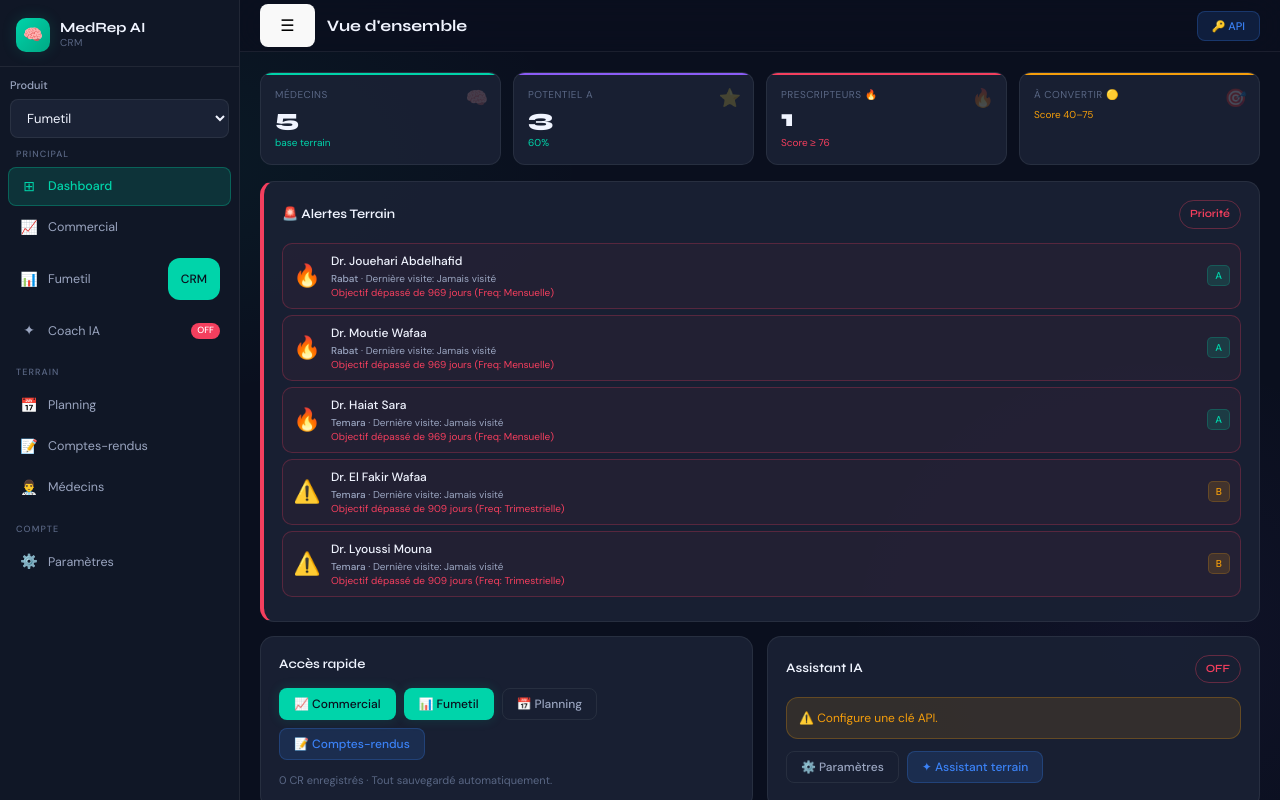
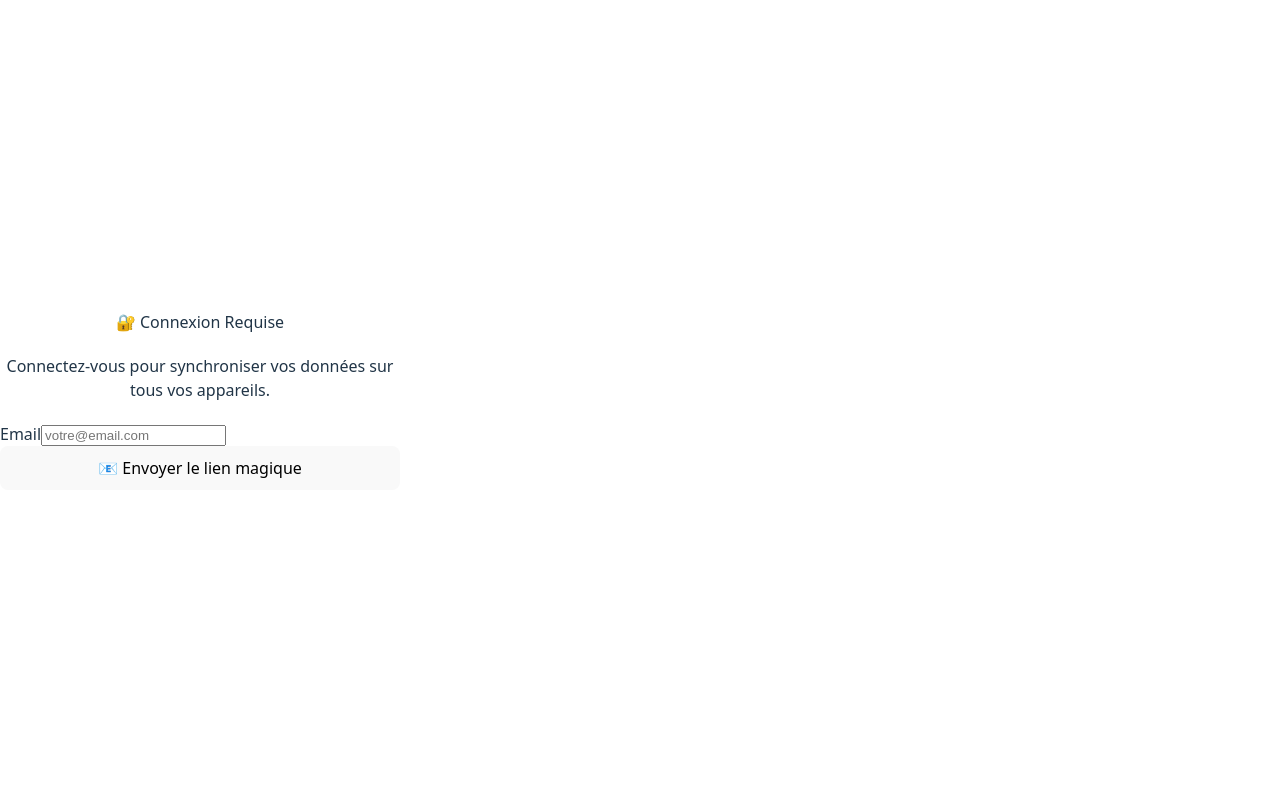
Before and after one commit to hosafir/medrep-app, a React (Vite) app: page / in a window 1280 px wide. Built offline with nearby package versions, Linux system fonts and the light colour scheme.

Commit message:
Integrate Supabase for cloud data management and auth
Added Supabase client configuration and cloud data synchronization functions for loading and saving user data. Implemented authentication component and session management with cloud data syncing on session change.

```diff
--- a/src/App.jsx
+++ b/src/App.jsx
@@ -1,4 +1,36 @@
 import { useEffect, useMemo, useRef, useState, useContext, createContext } from "react";
+// --- CONFIGURATION SUPABASE (CLOUD) ---
+import { createClient } from '@supabase/supabase-js';
+
+// REMPLACEZ PAR VOS CLÉS
+const SUPABASE_URL = 'https://ovrovuorcrzovhpvmmip.supabase.co';
+const SUPABASE_ANON_KEY = 'sb_publishable_P9oEZ1VGumaSo9GBMbRh3A_Jx6jWJ8O';
+
+export const supabase = createClient(SUPABASE_URL, SUPABASE_ANON_KEY);
+
+// Fonction utilitaire pour charger depuis le Cloud (Nom différent pour éviter le conflit)
+async function loadCloudData(userId, key) {
+  try {
+    const { data, error } = await supabase
+      .from('app_data')
+      .select('value')
+      .eq('user_id', userId)
+      .eq('key', key)
+      .single();
+    if (error) return null;
+    return data?.value;
+  } catch (e) { return null; }
+}
+
+// Fonction utilitaire pour sauvegarder vers le Cloud
+async function saveCloudData(userId, key, value) {
+  try {
+    await supabase
+      .from('app_data')
+      .upsert({ user_id: userId, key, value, updated_at: new Date().toISOString() }, { onConflict: 'user_id,key' });
+  } catch (e) { console.error("Cloud save error", e); }
+}
+// --- FIN CONFIGURATION ---
 const CHAT_HISTORY_KEY = "medrep_assistant_history_v1";
 
 /* ─────────────────────────────────────────────────────────────
@@ -2162,40 +2194,130 @@ function ToastProvider({ children }) {
   );
 }
 const useToast = () => useContext(ToastContext);
-
+/* --- Auth Component --- */
+function Auth() {
+  const [loading, setLoading] = useState(false);
+  const [email, setEmail] = useState('');
+
+  const handleLogin = async (e) => {
+    e.preventDefault();
+    try {
+      setLoading(true);
+      const { error } = await supabase.auth.signInWithOtp({ email });
+      if (error) throw error;
+      alert('✉️ Lien magique envoyé ! Vérifiez votre boîte mail.');
+    } catch (error) {
+      alert(error.error_description || error.message);
+    } finally {
+      setLoading(false);
+    }
+  };
+
+  return (
+    <div className="content" style={{display:'flex', justifyContent:'center', alignItems:'center', minHeight:'80vh'}}>
+      <div className="card" style={{maxWidth: 400, width: '100%'}}>
+        <div className="vp-name" style={{textAlign:'center', marginBottom:20}}>🔐 Connexion Requise</div>
+        <div className="mini" style={{textAlign:'center', marginBottom:20}}>
+          Connectez-vous pour synchroniser vos données sur tous vos appareils.
+        </div>
+        <form onSubmit={handleLogin}>
+          <div className="fg">
+            <label className="fl">Email</label>
+            <input
+              className="fi"
+              type="email"
+              placeholder="votre@email.com"
+              value={email}
+              onChange={(e) => setEmail(e.target.value)}
+            />
+          </div>
+          <button className="btn btn-p" style={{width:'100%'}} disabled={loading}>
+            {loading ? <span className="sp"/> : '📧 Envoyer le lien magique'}
+          </button>
+        </form>
+      </div>
+    </div>
+  );
+}
 /* ─────────────────────────────────────────────────────────────
   APP
 ───────────────────────────────────────────────────────────── */
 export default function App(){
-  // --- States de base ---
+  // --- Session Management ---
+  const [session, setSession] = useState(null);
+  const [loadingSession, setLoadingSession] = useState(true);
+
+  useEffect(() => {
+    supabase.auth.getSession().then(({ data: { session } }) => {
+      setSession(session);
+      setLoadingSession(false);
+    });
+    const { data: { subscription } } = supabase.auth.onAuthStateChange((_event, session) => {
+      setSession(session);
+    });
+    return () => subscription.unsubscribe();
+  }, []);
+
+  // --- States ---
   const enrich=d=>({...d,adoptionScore:d?.adoptionScore??null,mainObjection:d?.mainObjection??"",nextVisitGoal:d?.nextVisitGoal??"",priorityLevel:d?.priorityLevel??""});
 
-  const[doctors,setDoctors]=useState(()=>{
-    const saved=loadJSON("medrep_doctors_v1",null);
-    if(Array.isArray(saved)&&saved.length) return stableSortDocs(saved.map(enrich));
-    return stableSortDocs(DOCS_FALLBACK.map(enrich));
-  });
-
+  // On garde les initialiseurs synchrones pour le rendu initial rapide
+  const[doctors,setDoctors]=useState(()=>{const saved=loadJSON("medrep_doctors_v1",null);if(Array.isArray(saved)&&saved.length)return stableSortDocs(saved.map(enrich));return stableSortDocs(DOCS_FALLBACK.map(enrich));});
   const[apiKey,setApiKey]=useState(()=>localStorage.getItem("medrep_apiKey")||"");
   const[provider,setProvider]=useState(()=>detectProvider(localStorage.getItem("medrep_apiKey")||""));
   const[model,setModel]=useState(()=>localStorage.getItem("medrep_model")||"");
 
-  // --- GESTION MULTI-PRODUITS ---
   const [products, setProducts] = useState(() => loadJSON("medrep_products", ["Fumetil"]));
   const [activeProduct, setActiveProduct] = useState(() => loadJSON("medrep_active_product", "Fumetil"));
-
-  // --- NOUVEAU : Etat Menu Mobile ---
   const [mobileMenuOpen, setMobileMenuOpen] = useState(false);
 
-  // --- Sauvegardes automatiques ---
+  // --- SYNC: Load from Cloud on Session Change ---
+  useEffect(() => {
+    if (!session?.user) return;
+
+    async function syncFromCloud() {
+      const userId = session.user.id;
+
+      // Load doctors
+      const cloudDoctors = await loadCloudData(userId, 'medrep_doctors_v1');
+      if (cloudDoctors && Array.isArray(cloudDoctors)) setDoctors(stableSortDocs(cloudDoctors.map(enrich)));
+
+      // Load products
+      const cloudProducts = await loadCloudData(userId, 'medrep_products');
+      if (cloudProducts) setProducts(cloudProducts);
+
+      // Load Active Product
+      const cloudActive = await loadCloudData(userId, 'medrep_active_product');
+      if (cloudActive) setActiveProduct(cloudActive);
+    }
+    syncFromCloud();
+  }, [session]);
+
+  // --- SYNC: Save to LocalStorage (Instant) ---
   useEffect(()=>saveJSON("medrep_doctors_v1",doctors),[doctors]);
   useEffect(()=>{try{localStorage.setItem("medrep_apiKey",apiKey||"");}catch{}},[apiKey]);
   useEffect(()=>{try{localStorage.setItem("medrep_model",model||"");}catch{}},[model]);
-  useEffect(()=>{setProvider(detectProvider(apiKey));},[apiKey]);
   useEffect(() => saveJSON("medrep_products", products), [products]);
   useEffect(() => saveJSON("medrep_active_product", activeProduct), [activeProduct]);
 
-  // --- Logique Produits ---
+  // --- SYNC: Save to Cloud (Debounced) ---
+  useEffect(() => {
+    if (!session?.user) return;
+    const timer = setTimeout(() => {
+      saveCloudData(session.user.id, 'medrep_doctors_v1', doctors);
+    }, 2000);
+    return () => clearTimeout(timer);
+  }, [doctors, session]);
+
+  useEffect(() => {
+    if (!session?.user) return;
+    saveCloudData(session.user.id, 'medrep_products', products);
+    saveCloudData(session.user.id, 'medrep_active_product', activeProduct);
+  }, [products, activeProduct, session]);
+
+  // --- Logic ---
+  useEffect(()=>{setProvider(detectProvider(apiKey));},[apiKey]);
+
   const addProduct = (name) => {
     const cleanName = name.trim();
     if (!cleanName || products.includes(cleanName)) return;
@@ -2208,21 +2330,17 @@ export default function App(){
     if (!confirm(`Supprimer "${name}" ?`)) return;
     setProducts(prev => prev.filter(p => p !== name));
     setDoctors(prev => prev.filter(d => d.product !== name));
-    if (activeProduct === name) {
-      setActiveProduct(products.find(p => p !== name));
-    }
-  };
-
-  // --- Filtrage ---
+    if (activeProduct === name) setActiveProduct(products.find(p => p !== name));
+  };
+
   const filteredDoctors = useMemo(() => {
     return doctors.filter(d => (d.product || "Fumetil") === activeProduct);
   }, [doctors, activeProduct]);
 
-  const hasApi = !!apiKey.trim();
-  const[page,setPage] = useState("dashboard");
-
-  // --- Configuration Navigation ---
-  const NAV = [
+  const hasApi=!!apiKey.trim();
+  const[page,setPage]=useState("dashboard");
+
+  const NAV=[
     {sec:"Principal",items:[
       {id:"dashboard",ic:"⊞",lbl:"Dashboard"},
       {id:"commercial",ic:"📈",lbl:"Commercial"},
@@ -2239,67 +2357,48 @@ export default function App(){
     ]}
   ];
 
-  const TITLES = {
-    dashboard:"Vue d'ensemble",
-    commercial:"Commercial",
-    fumetil:`Dashboard ${activeProduct}`,
-    assistant:`Coach IA`,
-    planning:"Planning",
-    reports:"Comptes-rendus",
-    doctors:"Médecins",
-    settings:"Paramètres"
-  };
-
-  // --- Render Function ---
-  const render = () => {
-    const m = model || provider?.defaultModel;
+  const TITLES={
+    dashboard:"Vue d'ensemble", commercial:"Commercial", fumetil:`Dashboard ${activeProduct}`,
+    assistant:`Coach IA`, planning:"Planning", reports:"Comptes-rendus", doctors:"Médecins", settings:"Paramètres"
+  };
+
+  const render=()=>{
+    const m=model||provider?.defaultModel;
     switch(page){
-      case"dashboard":
-        return <Dashboard doctors={filteredDoctors} setPage={setPage} hasApi={hasApi} provider={provider} activeProduct={activeProduct}/>;
-      case"commercial":
-        return <CommercialDashboard doctors={filteredDoctors} setPage={setPage} apiKey={apiKey} provider={provider} model={m} activeProduct={activeProduct}/>;
-      case"fumetil":
-        return <FumetilDashboard doctors={filteredDoctors} setPage={setPage} activeProduct={activeProduct}/>;
-      case"assistant":
-        return <Assistant apiKey={apiKey} provider={provider} model={m} setPage={setPage} doctors={filteredDoctors}/>;
-      case"planning":
-        return <PlanningPage doctors={filteredDoctors} setDoctors={setDoctors} apiKey={apiKey} provider={provider} model={m}/>;
-      case"reports":
-        return <ReportsPage doctors={filteredDoctors} setDoctors={setDoctors} apiKey={apiKey} provider={provider} model={m} setPage={setPage}/>;
-      case"doctors":
-        return <DoctorsPage doctors={filteredDoctors} setDoctors={setDoctors} activeProduct={activeProduct} products={products}/>;
-      case"settings":
-        return <SettingsPage apiKey={apiKey} setApiKey={setApiKey} model={m} setModel={setModel} provider={provider} setProvider={setProvider} products={products} addProduct={addProduct} deleteProduct={deleteProduct} activeProduct={activeProduct} setActiveProduct={setActiveProduct}/>;
-      default:
-        return null;
+      case"dashboard":return <Dashboard doctors={filteredDoctors} setPage={setPage} hasApi={hasApi} provider={provider} activeProduct={activeProduct}/>;
+      case"commercial":return <CommercialDashboard doctors={filteredDoctors} setPage={setPage} apiKey={apiKey} provider={provider} model={m} activeProduct={activeProduct}/>;
+      case"fumetil":return <FumetilDashboard doctors={filteredDoctors} setPage={setPage} activeProduct={activeProduct}/>;
+      case"assistant":return <Assistant apiKey={apiKey} provider={provider} model={m} setPage={setPage} doctors={filteredDoctors}/>;
+      case"planning":return <PlanningPage doctors={filteredDoctors} setDoctors={setDoctors} apiKey={apiKey} provider={provider} model={m}/>;
+      case"reports":return <ReportsPage doctors={filteredDoctors} setDoctors={setDoctors} apiKey={apiKey} provider={provider} model={m} setPage={setPage}/>;
+      case"doctors":return <DoctorsPage doctors={filteredDoctors} setDoctors={setDoctors} activeProduct={activeProduct} products={products}/>;
+      case"settings":return <SettingsPage apiKey={apiKey} setApiKey={setApiKey} model={m} setModel={setModel} provider={provider} setProvider={setProvider} products={products} addProduct={addProduct} deleteProduct={deleteProduct} activeProduct={activeProduct} setActiveProduct={setActiveProduct}/>;
+      default:return null;
     }
   };
 
-  // Fermer le menu mobile quand on change de page
-  useEffect(() => {
-    setMobileMenuOpen(false);
-  }, [page]);
-
-  // --- JSX ---
+  useEffect(() => { setMobileMenuOpen(false); }, [page]);
+
+  const handleLogout = async () => {
+    await supabase.auth.signOut();
+    setSession(null);
+  };
+
+  if (loadingSession) return <div className="content"><div className="card"><div className="empty">Chargement...</div></div></div>;
+  if (!session) return <Auth />;
+
   return(
     <ToastProvider>
       <GS/>
       <div className="root">
         <div className="bg"/>
-
-        {/* SIDEBAR */}
         <aside className={`sb ${mobileMenuOpen ? "open" : ""}`}>
           <div className="sb-logo">
             <div className="logo-ic">🧠</div>
-            <div>
-              <div className="logo-t">MedRep AI</div>
-              <div className="logo-s">CRM</div>
-            </div>
-            {/* Bouton fermer (visible sur mobile quand menu ouvert) */}
+            <div><div className="logo-t">MedRep AI</div><div className="logo-s">Cloud</div></div>
             {mobileMenuOpen && <button className="btn btn-g" style={{marginLeft:"auto"}} onClick={()=>setMobileMenuOpen(false)}>✕</button>}
           </div> {/* CORRECTION : Fermeture de sb-logo */}
 
-          {/* Sélecteur Produit */}
           <div style={{padding:"10px 10px 0"}}>
             <label className="fl">Produit</label>
             <select className="fs" value={activeProduct} onChange={e => setActiveProduct(e.target.value)}>
@@ -2307,15 +2406,13 @@ export default function App(){
             </select>
           </div>
 
-          {/* Navigation */}
           <nav className="sb-nav">
             {NAV.map(s => (
               <div key={s.sec} className="nav-sec">
                 <div className="nav-lbl">{s.sec}</div>
                 {s.items.map(it => (
                   <div key={it.id} className={`nav-it${page===it.id?" on":""}`} onClick={()=>setPage(it.id)}>
-                    <span style={{fontSize:14,width:20,textAlign:"center"}}>{it.ic}</span>
-                    {it.lbl}
+                    <span style={{fontSize:14,width:20,textAlign:"center"}}>{it.ic}</span> {it.lbl}
                     {it.badge && <span className="nav-badge ok">{it.badge}</span>}
                     {it.needsApi && (hasApi ? <span className="nav-badge ok">ON</span> : <span className="nav-badge">OFF</span>)}
                   </div>
@@ -2323,18 +2420,18 @@ export default function App(){
               </div>
             ))}
           </nav>
-        </aside> {/* CORRECTION : Fermeture de aside APRÈS la navigation */}
-
-        {/* Backdrop Mobile */}
+
+          <div style={{marginTop:'auto', padding:10, borderTop:'1px solid var(--bdr)'}}>
+             <div className="mini" style={{marginBottom:5, wordBreak:'break-all'}}>📧 {session.user.email}</div>
+             <button className="btn btn-rose" style={{width:'100%', fontSize:11}} onClick={handleLogout}>🚪 Déconnexion</button>
+          </div>
+        </aside>
+
         {mobileMenuOpen && <div className="ov" style={{zIndex:90, background:'rgba(0,0,0,0.5)'}} onClick={()=>setMobileMenuOpen(false)}></div>}
 
-        {/* MAIN */}
         <main className="main">
           <div className="topbar">
-            {/* HAMBURGER
-                Note: On retire style={{display:'none'}} car le CSS s'en charge (.hamburger { display: none; } par défaut) */}
-            <button className="hamburger" onClick={()=>setMobileMenuOpen(true)}>☰</button>
-
+            <button className="hamburger" style={{display:'none'}} onClick={()=>setMobileMenuOpen(true)}>☰</button>
             <div className="tb-title">{TITLES[page]}</div>
             {!hasApi && <button className="btn btn-blue" style={{fontSize:11}} onClick={()=>setPage("settings")}>🔑 API</button>}
             {hasApi && <button className="btn btn-g" style={{fontSize:11}} onClick={()=>setPage("assistant")}>Coach</button>}
```
